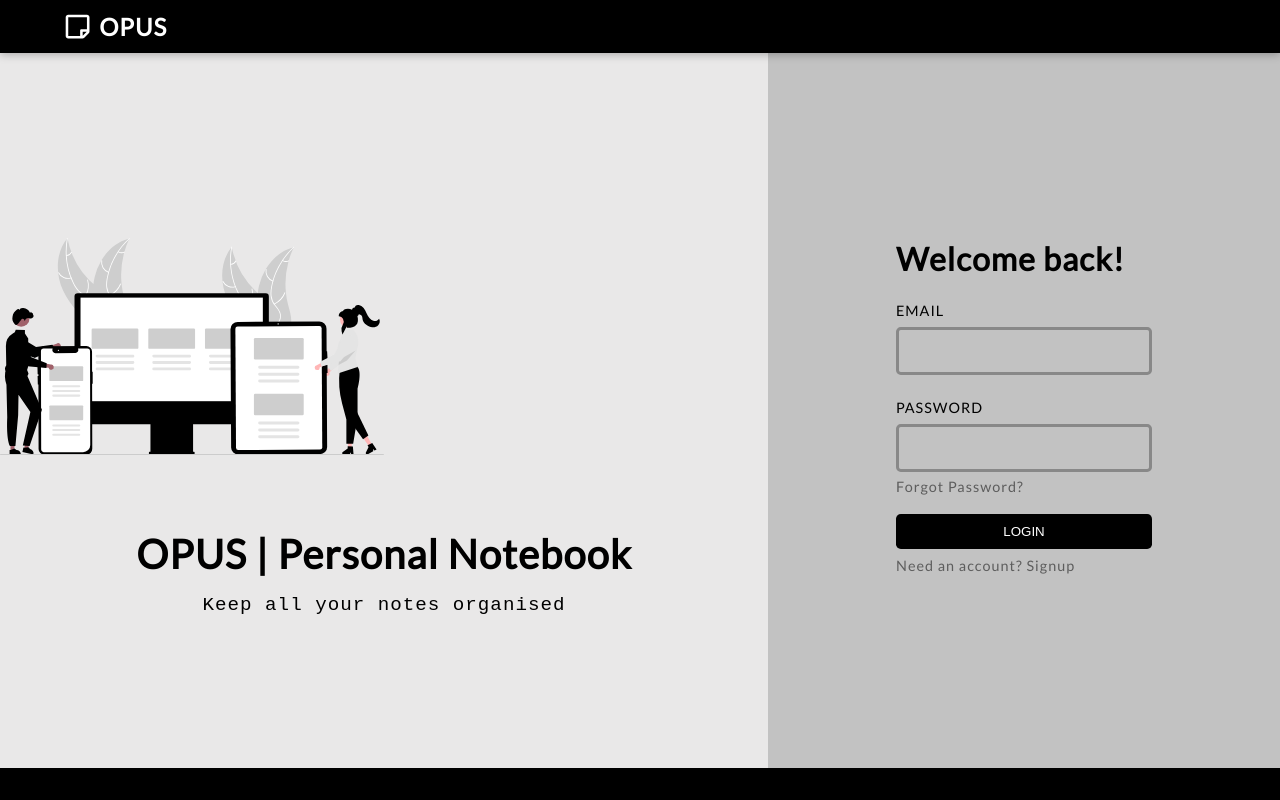
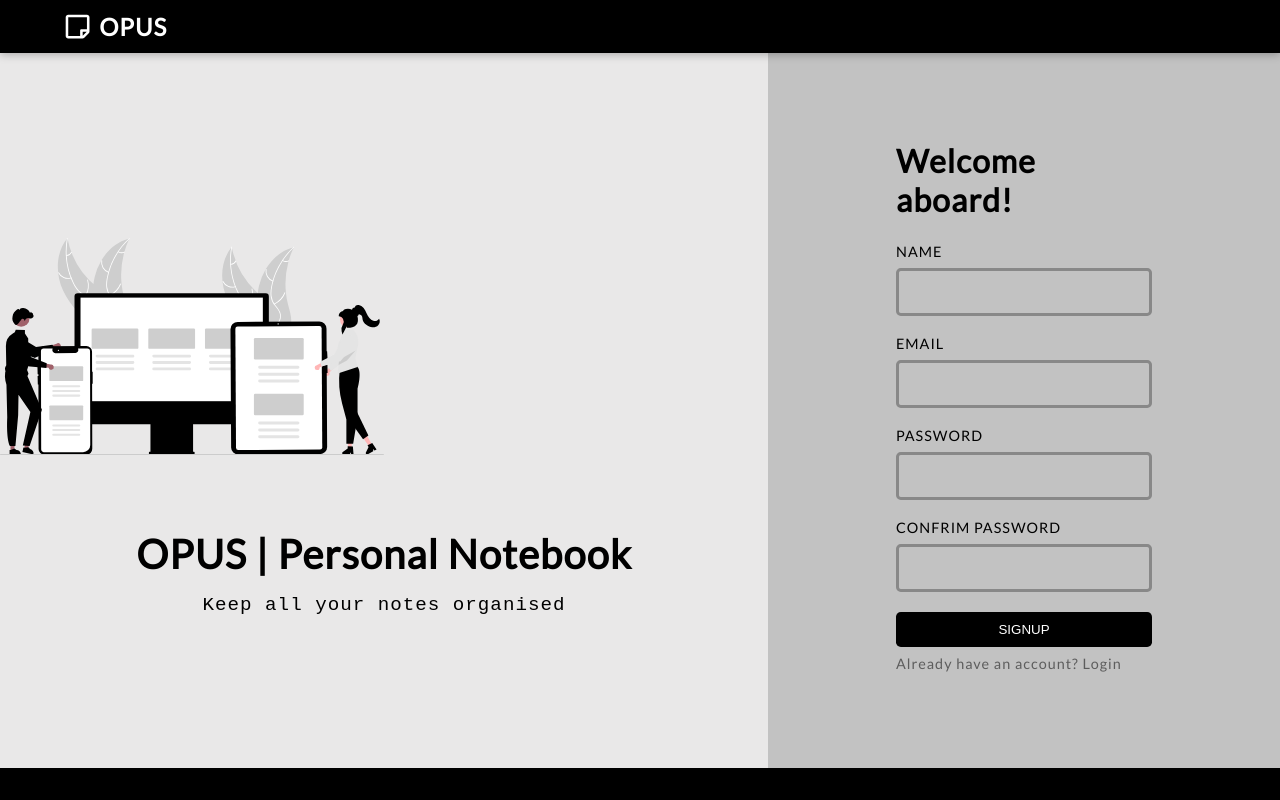
Before and after one commit to Ishan-Saini/Opus, a React (Create React App) app in the folder client/: page /signup in a window 1280 px wide. Built offline with nearby package versions, Linux system fonts and the light colour scheme.

Commit message:
Add signup page

```diff
--- a/client/src/Pages/Welcome/WelcomePage.js
+++ b/client/src/Pages/Welcome/WelcomePage.js
@@ -1,7 +1,9 @@
 import React from 'react';
+import { Switch, Route } from 'react-router-dom';
 import classes from './WelcomePage.module.css';
 import landingSvg from '../../images/landingSvg.svg';
-import LoginForm from '../../components/UI/Login/LoginForm';
+import LoginForm from '../../components/UI/AuthForm/LoginForm';
+import SignupForm from '../../components/UI/AuthForm/SingupForm';
 
 const WelcomePage = () => {
   return (
@@ -15,7 +17,14 @@ const WelcomePage = () => {
           <p>Keep all your notes organised</p>
         </div>
         <div className={classes['landing-form__container']}>
-          <LoginForm />
+          <Switch>
+            <Route path="/login" exact>
+              <LoginForm />
+            </Route>
+            <Route path="/signup" exact>
+              <SignupForm />
+            </Route>
+          </Switch>
         </div>
       </div>
     </React.Fragment>
--- a/client/src/components/UI/Login/LoginForm.module.css
+++ b/client/src/components/UI/AuthForm/AuthForm.module.css
@@ -22,16 +22,16 @@
   font-family: inherit;
 }
 
+.inputBox:not(:last-of-type) {
+  margin-bottom: 1.2rem;
+}
+
 .inputBox:hover {
   border-color: #616161;
 }
 
 .inputBox:focus {
   border-color: #000;
-}
-
-.emailInput {
-  margin-bottom: 1.5rem;
 }
 
 .label {
@@ -50,7 +50,7 @@
   color: #000;
 }
 
-.signup-link {
+.switch-link {
   margin: 0.5rem 0;
   font-size: 0.9rem;
   cursor: pointer;
@@ -58,7 +58,7 @@
   text-decoration: none;
 }
 
-.signup-link:hover {
+.switch-link:hover {
   color: #000;
 }
 
--- a/client/src/components/UI/Login/LoginForm.js
+++ b/client/src/components/UI/AuthForm/LoginForm.js
@@ -1,6 +1,6 @@
 import React from 'react';
 import { Link } from 'react-router-dom';
-import classes from './LoginForm.module.css';
+import classes from './AuthForm.module.css';
 
 const LoginForm = () => {
   return (
@@ -27,7 +27,9 @@ const LoginForm = () => {
       <button type="submit" className={classes.submitBtn}>
         LOGIN
       </button>
-      <Link className={classes['signup-link']}>Need an account? Signup</Link>
+      <Link to="/signup" className={classes['switch-link']}>
+        Need an account? Signup
+      </Link>
     </form>
   );
 };
--- /dev/null
+++ b/client/src/components/UI/AuthForm/SingupForm.js
@@ -0,0 +1,52 @@
+import React from 'react';
+import { Link } from 'react-router-dom';
+import classes from './AuthForm.module.css';
+
+const SignupForm = () => {
+  return (
+    <form className={classes.loginForm}>
+      <h1>Welcome aboard!</h1>
+      <label for="name" className={classes.label}>
+        NAME
+      </label>
+      <input
+        type="text"
+        className={`${classes.nameInput} + ${classes.inputBox}`}
+        name="name"
+      />
+      <label for="emailid" className={classes.label}>
+        EMAIL
+      </label>
+      <input
+        type="email"
+        className={`${classes.emailInput} + ${classes.inputBox}`}
+        name="emailid"
+      />
+      <label for="password" className={classes.label}>
+        PASSWORD
+      </label>
+      <input
+        type="password"
+        className={`${classes.passwordInput} + ${classes.inputBox}`}
+        name="password"
+      />
+      <label for="confirmPassword" className={classes.label}>
+        CONFRIM PASSWORD
+      </label>
+      <input
+        type="password"
+        className={`${classes.confirmPasswordInput} + ${classes.inputBox}`}
+        name="confirmPassword"
+      />
+
+      <button type="submit" className={classes.submitBtn}>
+        SIGNUP
+      </button>
+      <Link to="/login" className={classes['switch-link']}>
+        Already have an account? Login
+      </Link>
+    </form>
+  );
+};
+
+export default SignupForm;
```
